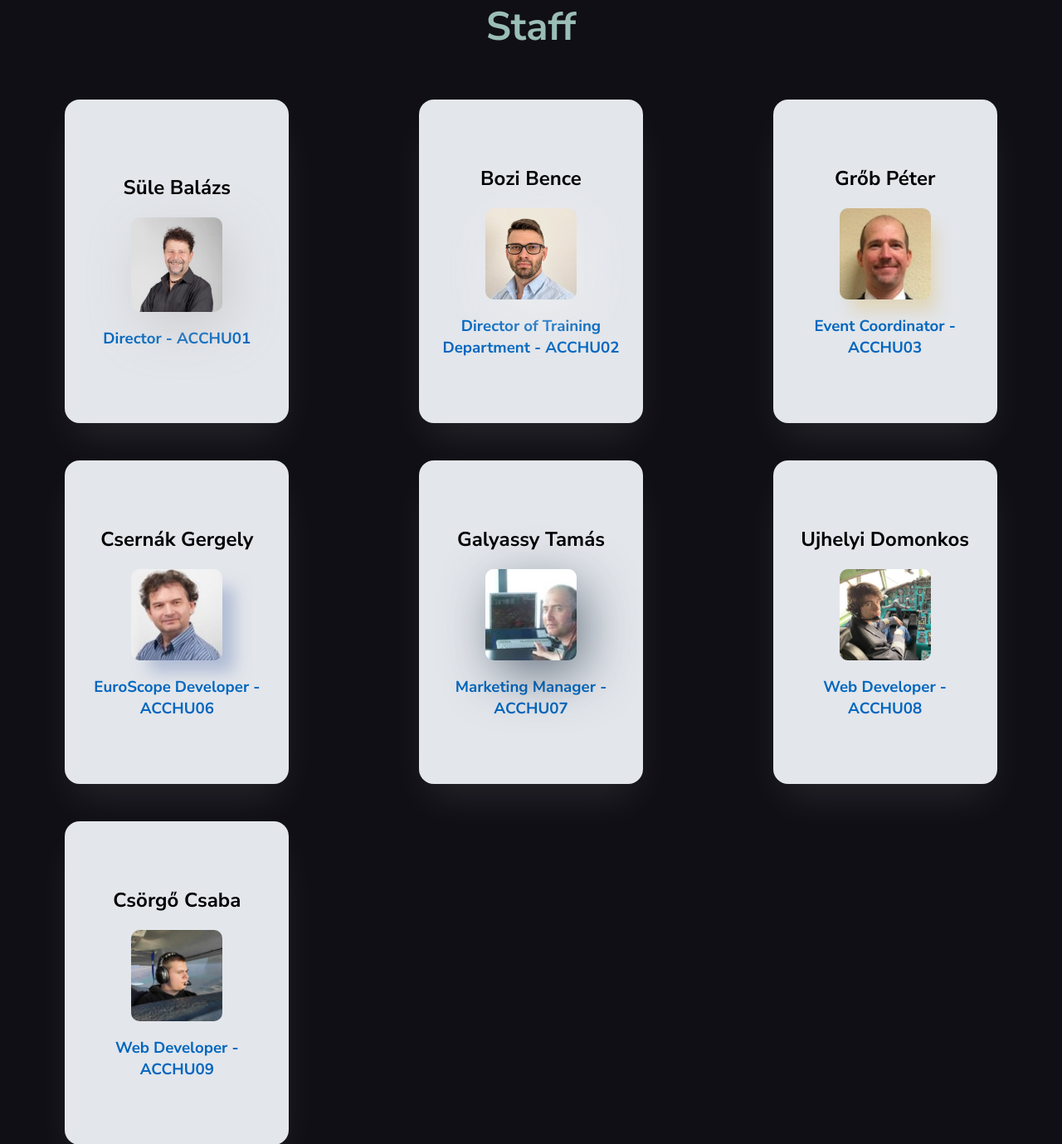
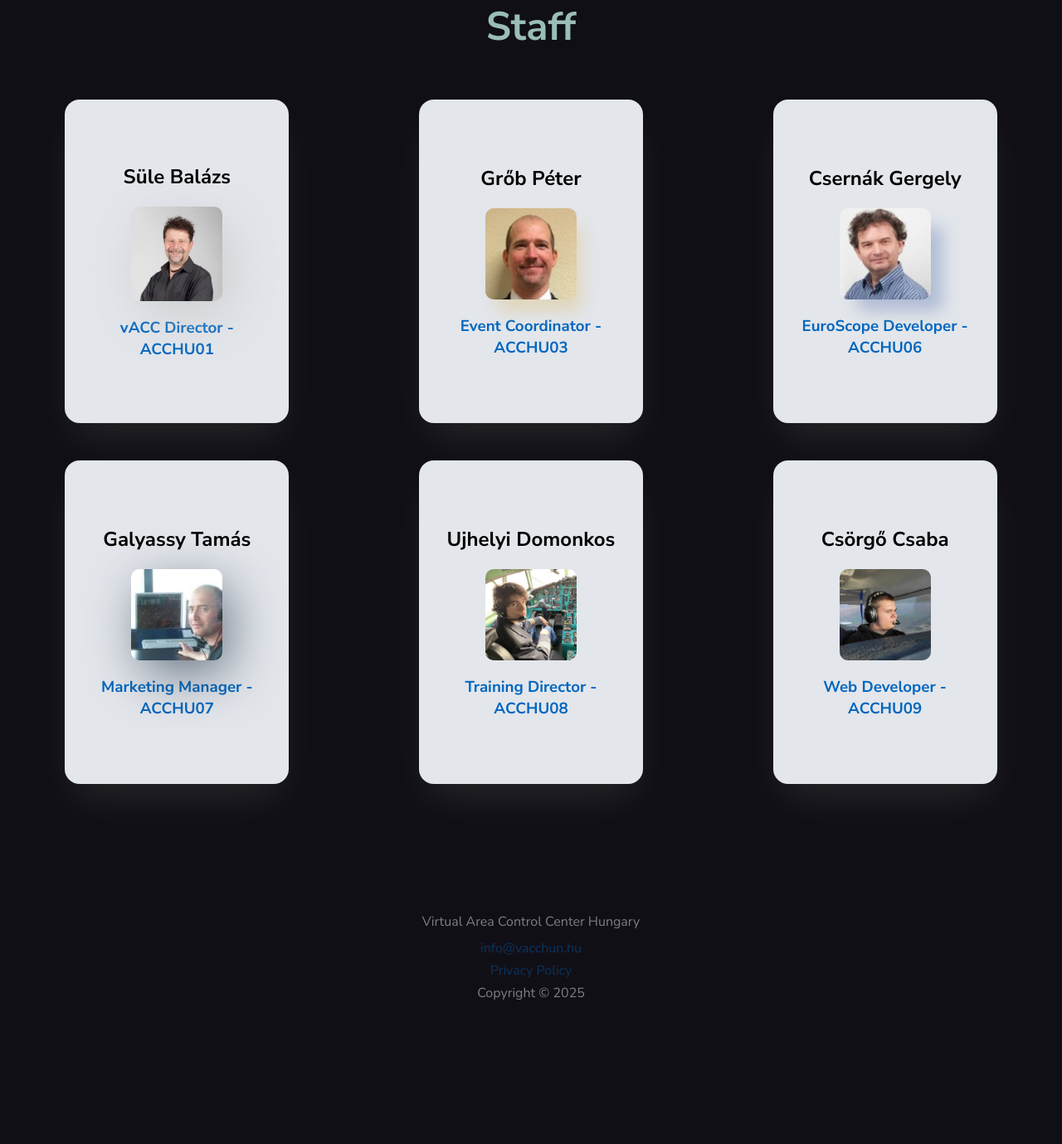
Before and after one commit to vACCHUN/vACCHUN-Website, a PHP site: page /about-us/ in a window 1280 px wide. Shown: the part 1799-3178 px from the top of the page at 83% size. After the commit the page ends 3004 px from the top, so only its background shows below. Run offline with PHP 8.4, Linux system fonts and the light colour scheme; a stand-in replaces the project's code that opens the database connection.

Commit message:
removed BB from about-us page :(, and updated ACCHU08

```diff
--- a/about-us/index.php
+++ b/about-us/index.php
@@ -95,19 +95,6 @@
 
             </div>
 
-            <div class="staff-card-trigger" id="staff-card-trigger-ACCHU02">
-                <div class="back">
-                    <div class="content">
-                        <p id="BoziBenceDesc">Bence ügyel a képzések szervezésére, pilóta és ATC oldalon egyaránt.</p>
-                        <h2><a href="mailto:td@vacchun.hu">td@vacchun.hu</a></h2>
-                    </div>
-                </div>
-                <div class="staff-card" id="ACCHU02">
-                    <h2>Bozi Bence</h2>
-                    <img src="../img/about-us/staff/ACCHU02.png">
-                    <h3 id="BoziBenceTitle">Képzési Igazgató - ACCHU02</h3>
-                </div>
-            </div>
             <div class="staff-card-trigger" id="staff-card-trigger-ACCHU03">
                 <div class="back">
                     <div class="content">
@@ -155,14 +142,14 @@
             <div class="staff-card-trigger" id="staff-card-trigger-ACCHU08">
                 <div class="back">
                     <div class="content">
-                        <p id="UjhelyiDomiDesc">Domi működteti a vACCHUN működéséhez szükséges webszolgáltatásokat.</p>
-                        <h2><a href="mailto:web@vacchun.hu">web@vacchun.hu</a></h2>
+                        <p id="UjhelyiDomiDesc"></p>
+                        <h2><a href="mailto:td@vacchun.hu">td@vacchun.hu</a></h2>
                     </div>
                 </div>
                 <div class="staff-card" id="ACCHU08">
                     <h2>Ujhelyi Domonkos</h2>
                     <img src="../img/about-us/staff/ACCHU08.jpg">
-                    <h3 id="UjhelyiDomiTitle">Webfejlesztő - ACCHU08</h3>
+                    <h3 id="UjhelyiDomiTitle">Képzési Igazgató - ACCHU08</h3>
                 </div>
             </div>
             <div class="staff-card-trigger" id="staff-card-trigger-ACCHU09">
--- a/js/lang.js
+++ b/js/lang.js
@@ -92,9 +92,6 @@ const lang = {
         SuleBalazsTitle: "Igazgató - ACCHU01",
         SuleBalazsDesc: "Balázs a vACC általános működéséért felel, ő szervezi és koordinálja az összes részleg munkáját, valamint a tagsági kérdésekben is ő az illetékes, intézi az irányítók felvételét és ellenőrzi a kollégák aktivitását a hálózaton.",
 
-        BoziBenceTitle: "Képzési Igazgató - ACCHU02",
-        BoziBenceDesc: "Bence ügyel a képzések szervezésére.",
-
         GrobPeterTitle: "Rendezvényszervező - ACCHU03",
         GrobPeterDesc: "Peti koordinálja az eseményekkel és rendezvényekkel kapcsolatos tennivalókat.",
 
@@ -104,8 +101,8 @@ const lang = {
         GalyassyTamasTitle: "Marketing Menedzser - ACCHU07",
         GalyassyTamasDesc: "Tomi tartja a kapcsolatot a vACCHUN összes partnerével.",
 
-        UjhelyiDomiTitle: "Webfejlesztő - ACCHU08",
-        UjhelyiDomiDesc: "Domi felel a vACCHUN működéséhez szükséges webszolgáltatásokért.",
+        UjhelyiDomiTitle: "Képzési igazgató - ACCHU08",
+        UjhelyiDomiDesc: "Domonkos ügyel a képzések szervezésére, lebonyolítására, és felügyeli az oktatók munkáját.",
 
         CsorgoCsabiTitle: "Webfejlesztő - ACCHU09",
         CsorgoCsabiDesc: "Csabi felel a vACCHUN működéséhez szükséges webszolgáltatásokért.",
@@ -255,11 +252,8 @@ const lang = {
       socialMedia: "Community",
       theStaff: "Staff",
 
-        SuleBalazsTitle: "Director - ACCHU01",
+        SuleBalazsTitle: "vACC Director - ACCHU01",
         SuleBalazsDesc: "Balazs is responsible for the general operation, arrange and coordinate the entire vACCHUN organization. He also arranges the recruitment of the new members and controls the activity of colleagues on the network.",
-
-        BoziBenceTitle: "Director of Training Department - ACCHU02",
-        BoziBenceDesc: "Bence is responsible for organizing the trainings ATC.",
 
         GrobPeterTitle: "Event Coordinator - ACCHU03",
         GrobPeterDesc: "Peter coordinates the events and programs of vACCHUN.",
@@ -270,8 +264,8 @@ const lang = {
         GalyassyTamasTitle: "Marketing Manager - ACCHU07",
         GalyassyTamasDesc: "Tamás keeps in touch with all partners of vACCHUN.",
 
-        UjhelyiDomiTitle: "Web Developer - ACCHU08",
-        UjhelyiDomiDesc: "Domonkos is responsible for the web services required for the operation of vACCHUN.",
+        UjhelyiDomiTitle: "Training Director - ACCHU08",
+        UjhelyiDomiDesc: "Domonkos is responsible for the training of our controllers and overseeing the work of our instructors.",
 
         CsorgoCsabiTitle: "Web Developer - ACCHU09",
         CsorgoCsabiDesc: "Csaba is responsible for the web services required for the operation of vACCHUN.",
```
